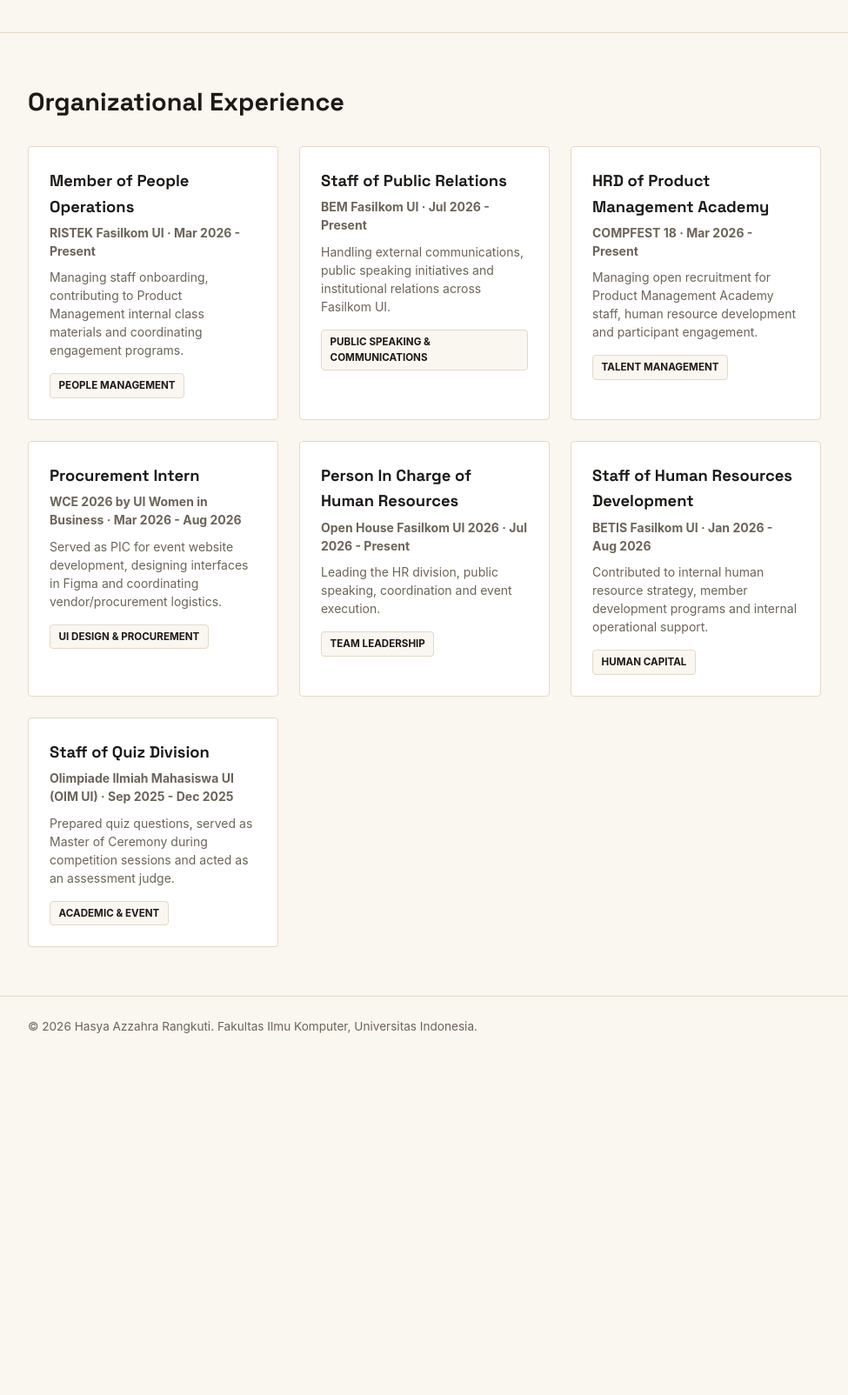
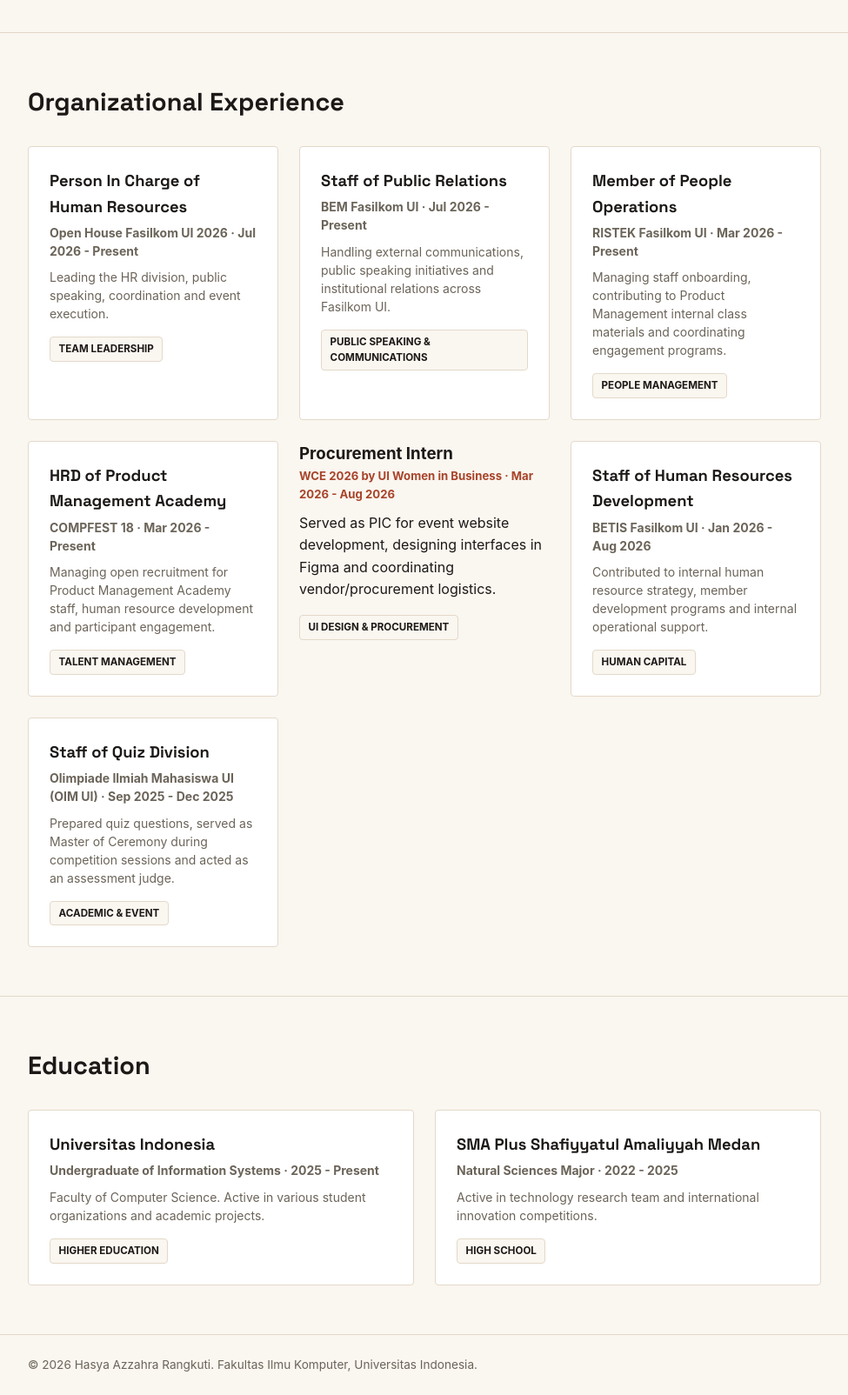
Before and after one commit to hasyaazzahra256/myportofolio, a Django app: page / in a window 1280 px wide. Shown: the part 1019-2623 px from the top of the page at 87% size, without its empty margins (152-1127 px from the left). Before the commit the page ends 2207 px from the top, so only its background shows below. Run offline with Django 5.2, Linux system fonts and the light colour scheme.

Commit message:
feat: update experience timeline dates and add education section

```diff
--- a/templates/index.html
+++ b/templates/index.html
@@ -86,10 +86,10 @@
                 <div class="projects-grid">
 
                     <article class="project-card">
-                        <h3>Member of People Operations</h3>
-                        <p class="role">RISTEK Fasilkom UI &middot; Mar 2026 - Present</p>
-                        <p>Managing staff onboarding, contributing to Product Management internal class materials and coordinating engagement programs.</p>
-                        <span class="tag">People Management</span>
+                        <h3>Person In Charge of Human Resources</h3>
+                        <p class="role">Open House Fasilkom UI 2026 &middot; Jul 2026 - Present</p>
+                        <p>Leading the HR division, public speaking, coordination and event execution.</p>
+                        <span class="tag">Team Leadership</span>
                     </article>
 
                     <article class="project-card">
@@ -100,25 +100,26 @@
                     </article>
 
                     <article class="project-card">
+                        <h3>Member of People Operations</h3>
+                        <p class="role">RISTEK Fasilkom UI &middot; Mar 2026 - Present</p>
+                        <p>Managing staff onboarding, contributing to Product Management internal class materials and coordinating engagement programs.</p>
+                        <span class="tag">People Management</span>
+                    </article>
+
+                    <article class="project-card">
                         <h3>HRD of Product Management Academy</h3>
                         <p class="role">COMPFEST 18 &middot; Mar 2026 - Present</p>
                         <p>Managing open recruitment for Product Management Academy staff, human resource development and participant engagement.</p>
                         <span class="tag">Talent Management</span>
                     </article>
 
-                    <article class="project-card">
+                    <article class="aproject-card">
                         <h3>Procurement Intern</h3>
                         <p class="role">WCE 2026 by UI Women in Business &middot; Mar 2026 - Aug 2026</p>
                         <p>Served as PIC for event website development, designing interfaces in Figma and coordinating vendor/procurement logistics.</p>
                         <span class="tag">UI Design & Procurement</span>
                     </article>
 
-                    <article class="project-card">
-                        <h3>Person In Charge of Human Resources</h3>
-                        <p class="role">Open House Fasilkom UI 2026 &middot; Jul 2026 - Present</p>
-                        <p>Leading the HR division, public speaking, coordination and event execution.</p>
-                        <span class="tag">Team Leadership</span>
-                    </article>
 
                     <article class="project-card">
                         <h3>Staff of Human Resources Development</h3>
@@ -137,6 +138,30 @@
                 </div>
             </div>
         </section>
+
+        <section class="portfolio-section" id="education">
+            <div class="container">
+                <h2 class="section-title">Education</h2>
+                <div class="projects-grid">
+
+                    <article class="project-card">
+                        <h3>Universitas Indonesia</h3>
+                        <p class="role">Undergraduate of Information Systems &middot; 2025 - Present</p>
+                        <p>Faculty of Computer Science. Active in various student organizations and academic projects.</p>
+                        <span class="tag">Higher Education</span>
+                    </article>
+
+                    <article class="project-card">
+                        <h3>SMA Plus Shafiyyatul Amaliyyah Medan</h3>
+                        <p class="role">Natural Sciences Major &middot; 2022 - 2025</p>
+                        <p>Active in technology research team and international innovation competitions.</p>
+                        <span class="tag">High School</span>
+                    </article>
+
+                </div>
+            </div>
+        </section>
+
 </main>
 
     <footer class="site-footer">
```
